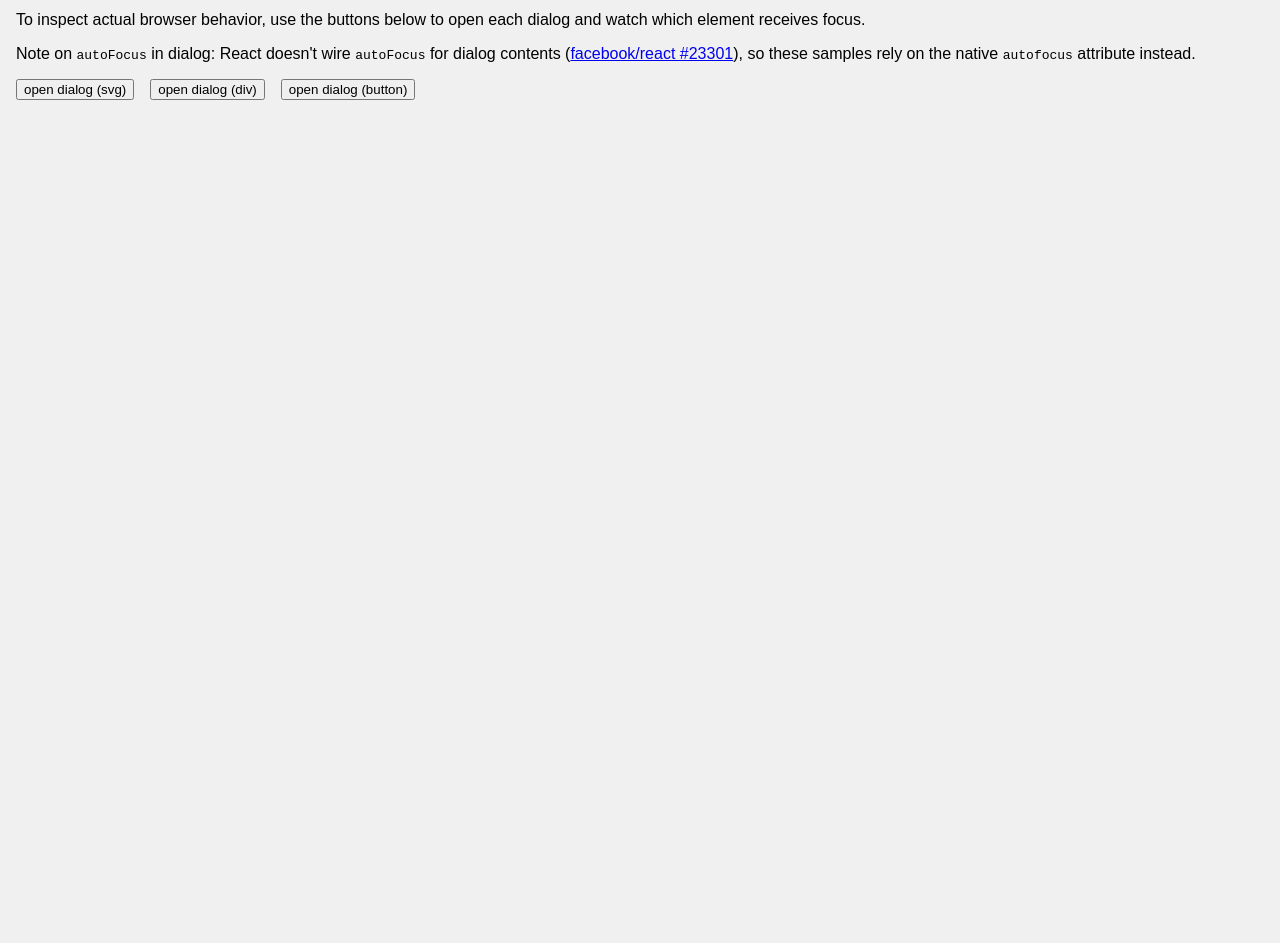
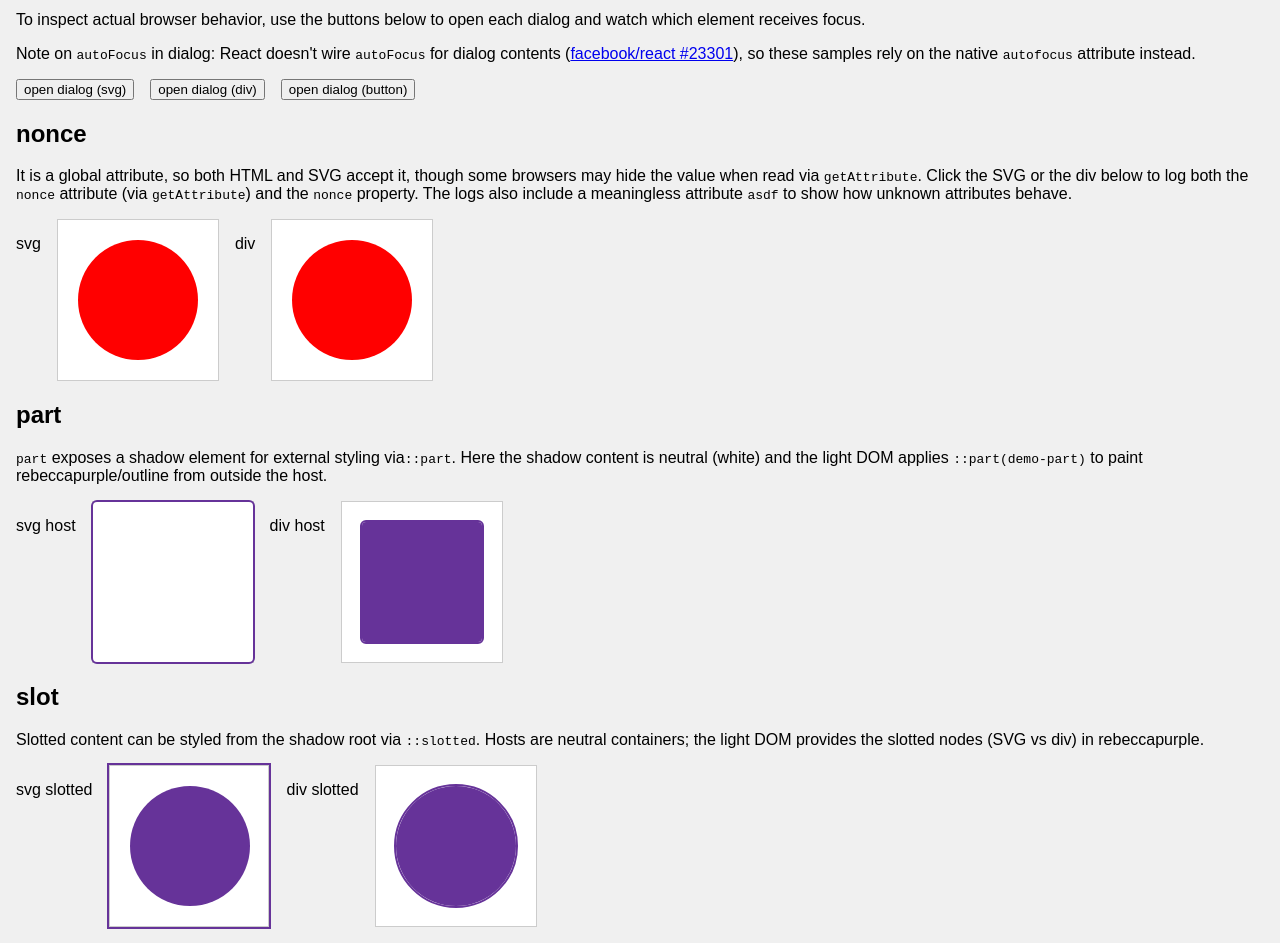
Before and after one commit to okathira/typescript-react-additional-svg-attributes, a React (Vite) app: page / in a window 1280 px wide. Shown: the part 520-1463 px from the top of the page. Before the commit the page ends 800 px from the top, so only its background shows below. Built offline with nearby package versions, Linux system fonts and the light colour scheme.

Commit message:
feat: create nonce demo

```diff
--- a/src/App.tsx
+++ b/src/App.tsx
@@ -17,9 +17,10 @@
  * - slot: slotted SVG is styled via ::slotted and logs assignedSlot info.
  */
 
-import { useRef } from "react";
+import { useEffect, useRef } from "react";
+import type { MouseEvent, RefObject, SVGProps } from "react";
 
-function AutoFocus() {
+function AutoFocusDemo() {
   return (
     <>
       <h2>autoFocus</h2>
@@ -157,12 +158,7 @@ function AutoFocusInDialog() {
           open dialog (button)
         </button>
         {/* dialogs */}
-        <dialog
-          ref={svgDialogRef}
-          onClick={(e) => {
-            if (e.target === e.currentTarget) e.currentTarget.close();
-          }}
-        >
+        <dialog ref={svgDialogRef} closedby="any">
           <p>SVG dialog (check focus on open)</p>
           <button onClick={() => svgDialogRef.current?.close()}>Close</button>
           <svg
@@ -178,12 +174,7 @@ function AutoFocusInDialog() {
             <circle cx={80} cy={80} r={60} fill="red" />
           </svg>
         </dialog>
-        <dialog
-          ref={divDialogRef}
-          onClick={(e) => {
-            if (e.target === e.currentTarget) e.currentTarget.close();
-          }}
-        >
+        <dialog ref={divDialogRef} closedby="any">
           <p>Div dialog (check focus on open)</p>
           <button onClick={() => divDialogRef.current?.close()}>Close</button>
           <div
@@ -196,12 +187,7 @@ function AutoFocusInDialog() {
             <span className="dot" />
           </div>
         </dialog>
-        <dialog
-          ref={buttonDialogRef}
-          onClick={(e) => {
-            if (e.target === e.currentTarget) e.currentTarget.close();
-          }}
-        >
+        <dialog ref={buttonDialogRef} closedby="any">
           <p>Button dialog (check focus on open)</p>
           <button onClick={() => buttonDialogRef.current?.close()}>
             Close
@@ -217,6 +203,210 @@ function AutoFocusInDialog() {
             Focusable Button
           </button>
         </dialog>
+      </div>
+    </>
+  );
+}
+
+function NonceDemo() {
+  const handleClick = (e: MouseEvent<SVGSVGElement | HTMLDivElement>) => {
+    console.log(
+      "nonce:",
+      e.currentTarget.getAttribute("nonce"),
+      // nonce is valid property
+      e.currentTarget.nonce
+    );
+    console.log(
+      "asdf (meaningless attribute):",
+      e.currentTarget.getAttribute("asdf"),
+      // @ts-expect-error asdf is undefined
+      e.currentTarget.asdf
+    );
+  };
+
+  return (
+    <>
+      <h2>nonce</h2>
+      <p>
+        It is a global attribute, so both HTML and SVG accept it, though some
+        browsers may hide the value when read via <code>getAttribute</code>.
+        Click the SVG or the div below to log both the <code>nonce</code>{" "}
+        attribute (via <code>getAttribute</code>) and the <code>nonce</code>{" "}
+        property. The logs also include a meaningless attribute{" "}
+        <code>asdf</code> to show how unknown attributes behave.
+      </p>
+      <div className="row">
+        <p>svg</p>
+        <svg
+          // @ts-expect-error add nonce to SVG attributes
+          nonce="sample-nonce-svg"
+          // meaningless attribute sample for testing
+          asdf="asdf"
+          width={160}
+          height={160}
+          className="container"
+          onClick={handleClick}
+        >
+          <circle cx={80} cy={80} r={60} fill="red" />
+        </svg>
+
+        <p>div</p>
+        <div
+          nonce="sample-nonce-div"
+          // @ts-expect-error meaningless attribute sample for testing
+          asdf="asdf"
+          className="container"
+          onClick={handleClick}
+        >
+          <span className="dot" />
+        </div>
+      </div>
+    </>
+  );
+}
+
+function PartDemo() {
+  const partSvgHostRef = useRef<HTMLDivElement>(null);
+  const partDivHostRef = useRef<HTMLDivElement>(null);
+
+  useEffect(() => {
+    const ensurePartHost = (
+      ref: RefObject<HTMLDivElement | null>,
+      id: string,
+      inner: string
+    ) => {
+      if (!ref.current) return;
+      ref.current.id = id;
+      const shadow =
+        ref.current.shadowRoot ?? ref.current.attachShadow({ mode: "open" });
+      if (!shadow.firstChild) {
+        shadow.innerHTML = inner;
+      }
+    };
+
+    ensurePartHost(
+      partSvgHostRef,
+      "part-svg-host",
+      `
+        <style>
+          .part-shape {
+            width: 160px;
+            height: 160px;
+          }
+        </style>
+        <svg part="demo-part" class="part-shape" viewBox="0 0 160 160" aria-label="svg part">
+          <circle cx="80" cy="80" r="60" fill="white"></circle>
+        </svg>
+      `
+    );
+
+    ensurePartHost(
+      partDivHostRef,
+      "part-div-host",
+      `
+        <style>
+          .part-dot {
+            display: inline-block;
+            width: 120px;
+            height: 120px;
+            border-radius: 50%;
+            background: white;
+          }
+        </style>
+        <div part="demo-part" class="part-dot" aria-label="div part"></div>
+      `
+    );
+
+    const styleId = "part-demo-style";
+    if (!document.getElementById(styleId)) {
+      const style = document.createElement("style");
+      style.id = styleId;
+      style.textContent = `
+        #part-svg-host::part(demo-part) { outline: 2px solid rebeccapurple; border-radius: 4px; fill: rebeccapurple; }
+        #part-div-host::part(demo-part) { outline: 2px solid rebeccapurple; border-radius: 4px; background: rebeccapurple; }
+      `;
+      document.head.appendChild(style);
+    }
+  }, []);
+
+  return (
+    <>
+      <h2>part</h2>
+      <p>
+        <code>part</code> exposes a shadow element for external styling via
+        <code>::part</code>. Here the shadow content is neutral (white) and the
+        light DOM applies <code>::part(demo-part)</code> to paint
+        rebeccapurple/outline from outside the host.
+      </p>
+      <div className="row">
+        <p>svg host</p>
+        <div ref={partSvgHostRef} className="container" />
+        <p>div host</p>
+        <div ref={partDivHostRef} className="container" />
+      </div>
+    </>
+  );
+}
+
+function SlotDemo() {
+  const slotSvgHostRef = useRef<HTMLDivElement>(null);
+  const slotDivHostRef = useRef<HTMLDivElement>(null);
+
+  useEffect(() => {
+    const ensureSlotHost = (
+      ref: RefObject<HTMLDivElement | null>,
+      id: string
+    ) => {
+      if (!ref.current) return;
+      ref.current.id = id;
+      const shadow =
+        ref.current.shadowRoot ?? ref.current.attachShadow({ mode: "open" });
+      if (!shadow.firstChild) {
+        shadow.innerHTML = `
+          <style>
+            slot[name="demo-slot"]::slotted(*) {
+              outline: 2px solid rebeccapurple;
+            }
+          </style>
+          <slot name="demo-slot"></slot>
+        `;
+      }
+    };
+
+    ensureSlotHost(slotSvgHostRef, "slot-svg-host");
+    ensureSlotHost(slotDivHostRef, "slot-div-host");
+  }, []);
+
+  return (
+    <>
+      <h2>slot</h2>
+      <p>
+        Slotted content can be styled from the shadow root via{" "}
+        <code>::slotted</code>. Hosts are neutral containers; the light DOM
+        provides the slotted nodes (SVG vs div) in rebeccapurple.
+      </p>
+      <div className="row">
+        <p>svg slotted</p>
+        <div ref={slotSvgHostRef} className="container">
+          <svg
+            {...({ slot: "demo-slot" } as SVGProps<SVGSVGElement>)}
+            width={160}
+            height={160}
+            className="container"
+            aria-label="slotted svg"
+          >
+            <circle cx={80} cy={80} r={60} fill="rebeccapurple" />
+          </svg>
+        </div>
+
+        <p>div slotted</p>
+        <div ref={slotDivHostRef} className="container">
+          <div
+            slot="demo-slot"
+            className="dot dot-purple"
+            aria-label="slotted div"
+          />
+        </div>
       </div>
     </>
   );
@@ -258,11 +448,16 @@ function App() {
              border-radius: 50%;
              background: red;
            }
+           .dot-green { background: mediumseagreen; }
+           .dot-purple { background: rebeccapurple; }
 
          `}
       </style>
       <h1>SVG attribute demo (autoFocus / nonce / part / slot)</h1>
-      <AutoFocus />
+      <AutoFocusDemo />
+      <NonceDemo />
+      <PartDemo />
+      <SlotDemo />
 
       {/* TODO: */}
       {/* <h4 style={{ marginTop: 24 }}>nonce</h4>
```
